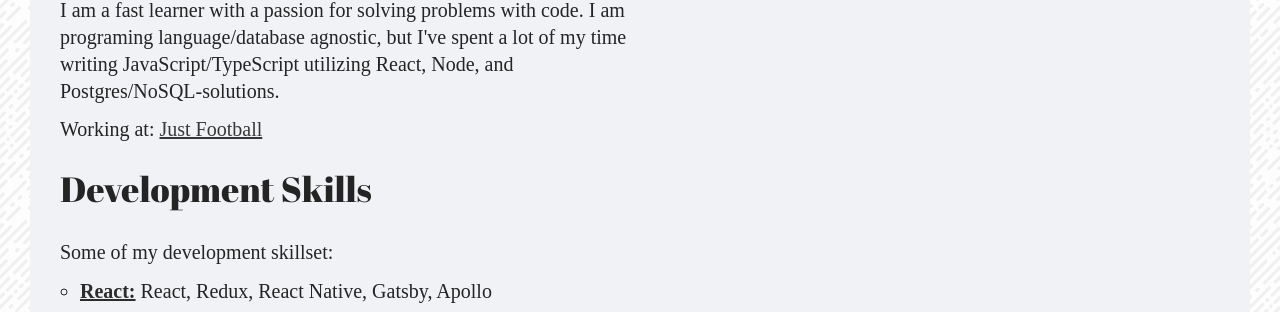
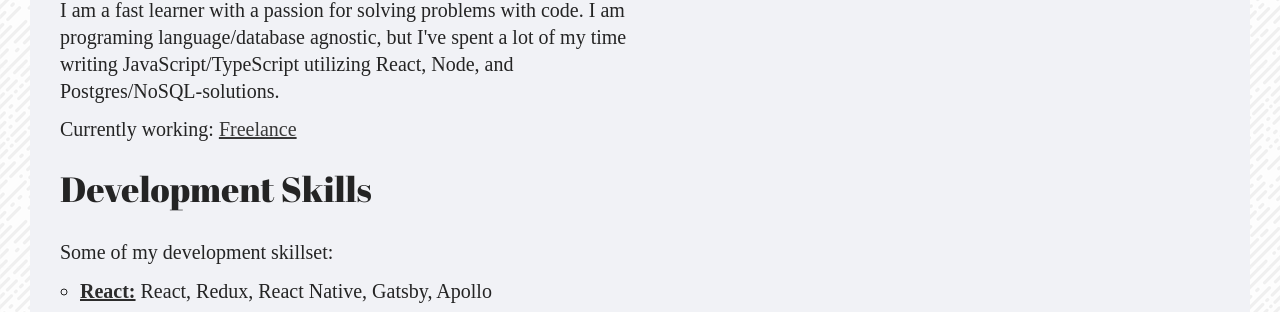
Before and after one commit to ghostops/ghostops.github.io, a Jekyll site: the page built from index.html, in a window 1280 px wide. Shown: the part 933-1245 px from the top of the page. Built offline with Jekyll 4.4.1, drawn with Linux system fonts in a browser that asks for light colours; comment, search, counter and statistics services are not loaded; some of the changed lines change nothing that is shown.

Commit message:
Update index.html

```diff
--- a/index.html
+++ b/index.html
@@ -6,8 +6,8 @@ permalink: /
 
 {% assign years = site.time | date: '%Y' | minus: 0 %}
 {% assign working_years = years | minus: 2015  %}
-{% assign company = "Just Football"  %}
-{% assign company_link = "https://justfootball.io"  %}
+{% assign company = "Freelance"  %}
+{% assign company_link = "https://www.linkedin.com/in/larsendahl/"  %}
 
 <main class="container">
 	<div class="square"></div>
@@ -44,7 +44,7 @@ permalink: /
 		</p>
 
 		<p>
-			Working at: <a href="{{company_link}}">{{company}}</a>
+			Currently working: <a href="{{company_link}}">{{company}}</a>
 		</p>
 	</section>
 
```
